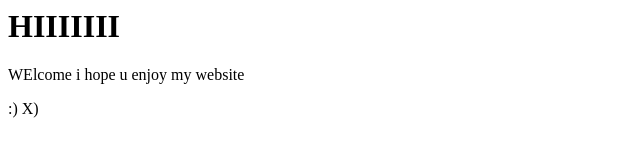
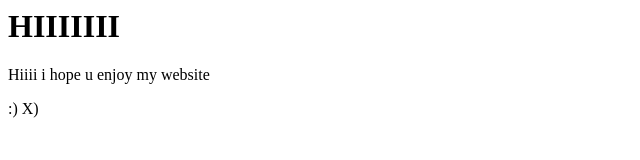
Before and after one commit to shivanimishra370/awsome-repo, a plain HTML site: page index.html in a window 1280 px wide. Shown: the full height of the page, 0-640 px from the left. Drawn offline with Linux system fonts and the light colour scheme.

Commit message:
changed welcome to hii

```diff
--- a/index.html
+++ b/index.html
@@ -2,7 +2,6 @@
 <title>
 This is my website</title>
 <h1> HIIIIIII</h1>
-<p> WElcome i hope u enjoy my website</p>
+<p> Hiiii i hope u enjoy my website</p>
 <p>:) X)</p>
-
 </html>
```
